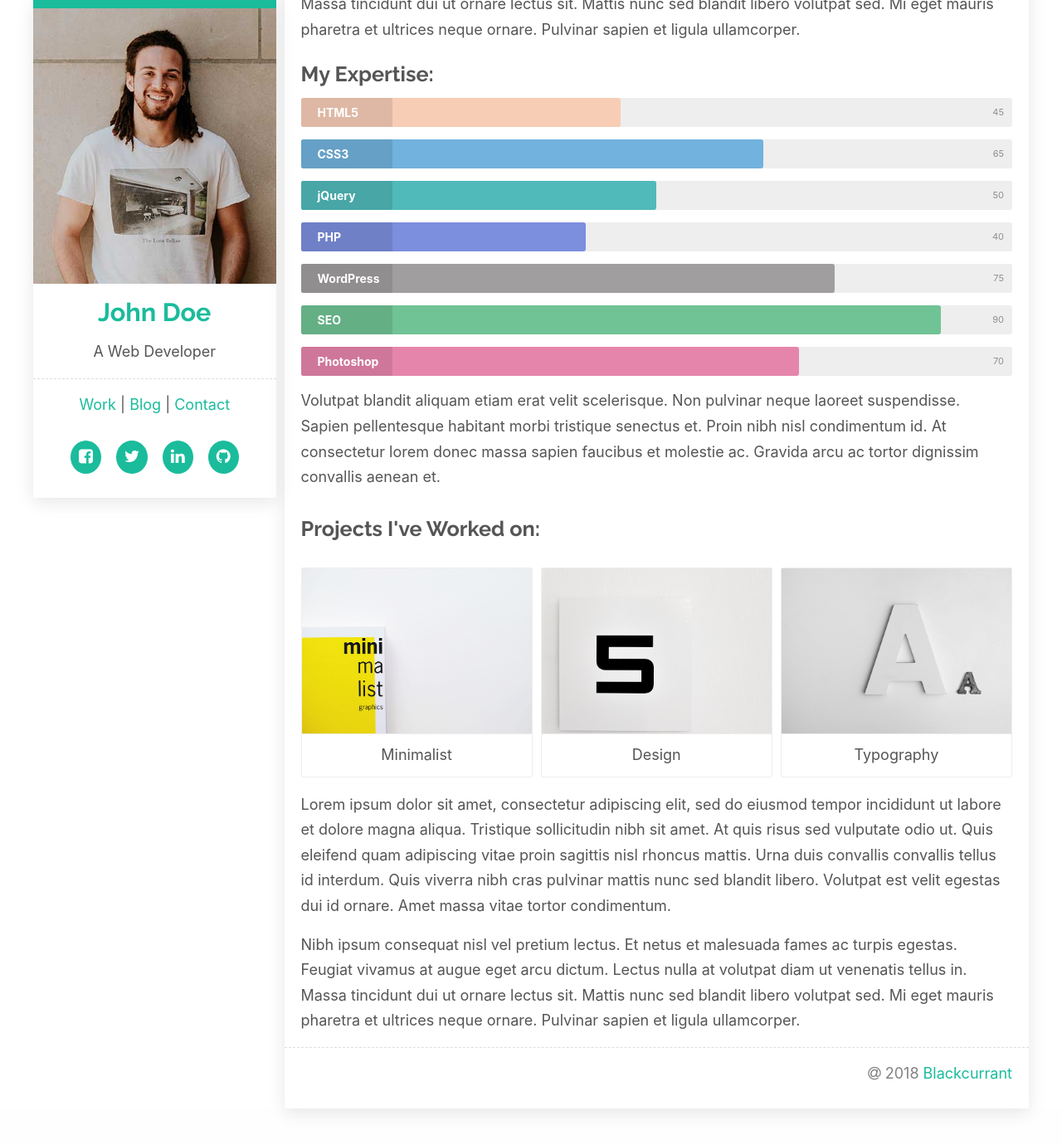
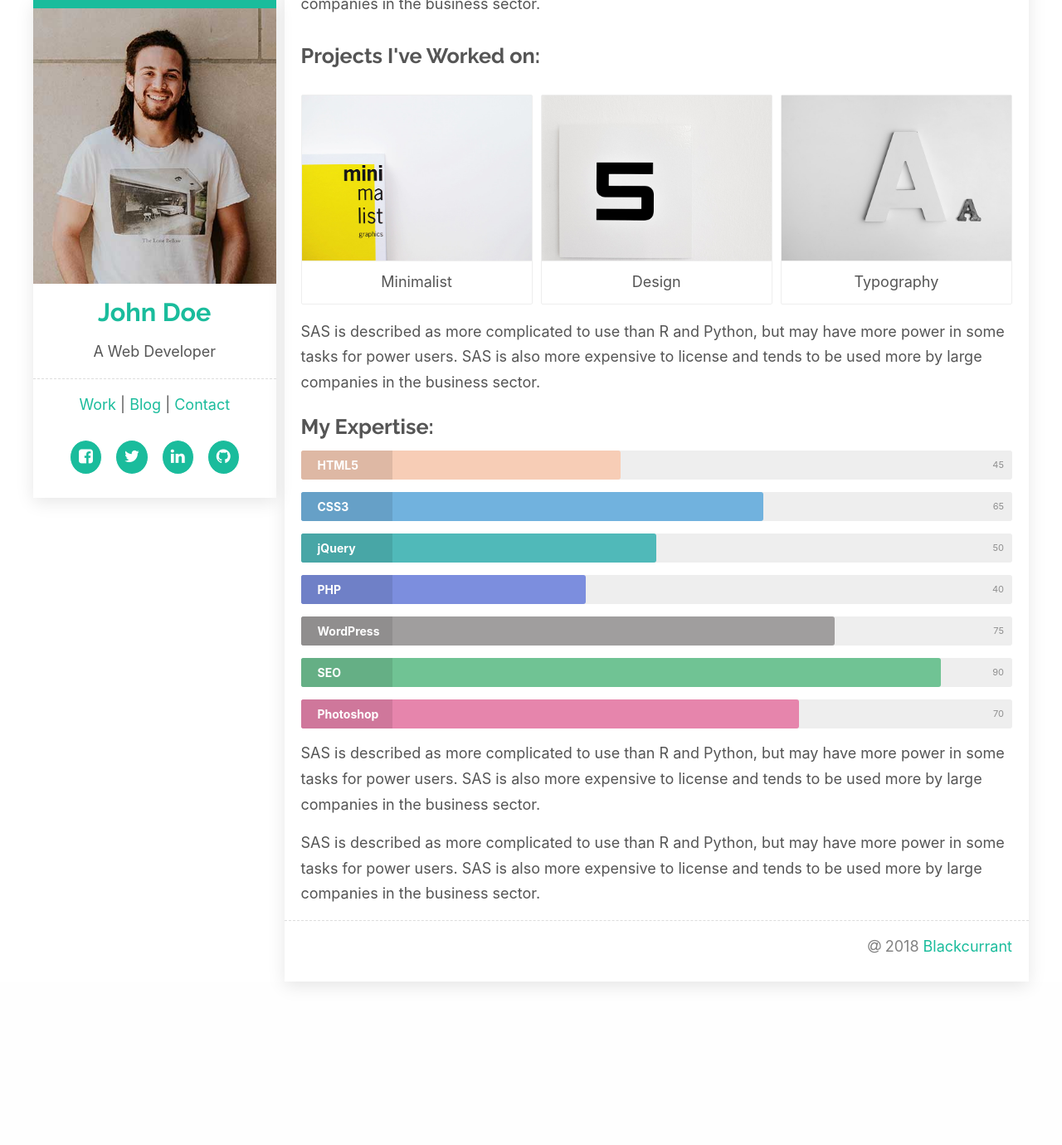
Before and after one commit to MLBott/home, a Jekyll site: the page built from index.html, in a window 1280 px wide and 1400 px high, scrolled down 325 px. Shown: the top 1380 px of the window at 83% size. Built offline with Jekyll 4.4.1, drawn with Linux system fonts in a browser that asks for light colours; nearby versions of some CDN libraries; after the commit the page ends 1572 px from its top, so only the background shows below that; some of the changed text lies outside the part shown.

Commit message:
Update index.html

```diff
--- a/index.html
+++ b/index.html
@@ -11,25 +11,25 @@ You can edit them there.
  -->
 
 
-<p>I'm working as a web developer in Zetronet. In my free time I design WordPress themes. Some of my themes are featured in Awwwards.</p>
+<p>I'm a computer science student working on expanding my skillset. In my free time I enjoy playing around with machine learning models. Some of my projects are featured below.</p>
 
 
-<p>Nibh ipsum consequat nisl vel pretium lectus. Et netus et malesuada fames ac turpis egestas. Feugiat vivamus at augue eget arcu dictum. Lectus nulla at volutpat diam ut venenatis tellus in. Massa tincidunt dui ut ornare lectus sit. Mattis nunc sed blandit libero volutpat sed. Mi eget mauris pharetra et ultrices neque ornare. Pulvinar sapien et ligula ullamcorper.</p>
+<p>SAS is described as more complicated to use than R and Python, but may have more power in some tasks for power users. SAS is also more expensive to license and tends to be used more by large companies in the business sector.</p>
 
-
-{% include expertise.html %}
-
-
-
-<p>
-Volutpat blandit aliquam etiam erat velit scelerisque. Non pulvinar neque laoreet suspendisse. Sapien pellentesque habitant morbi tristique senectus et. Proin nibh nisl condimentum id. At consectetur lorem donec massa sapien faucibus et molestie ac. Gravida arcu ac tortor dignissim convallis aenean et.
-</p>
 
 
 {% include projects.html %}
 
 
+<p>
+SAS is described as more complicated to use than R and Python, but may have more power in some tasks for power users. SAS is also more expensive to license and tends to be used more by large companies in the business sector.
+</p>
 
-<p>Lorem ipsum dolor sit amet, consectetur adipiscing elit, sed do eiusmod tempor incididunt ut labore et dolore magna aliqua. Tristique sollicitudin nibh sit amet. At quis risus sed vulputate odio ut. Quis eleifend quam adipiscing vitae proin sagittis nisl rhoncus mattis. Urna duis convallis convallis tellus id interdum. Quis viverra nibh cras pulvinar mattis nunc sed blandit libero. Volutpat est velit egestas dui id ornare. Amet massa vitae tortor condimentum.</p>
 
-<p>Nibh ipsum consequat nisl vel pretium lectus. Et netus et malesuada fames ac turpis egestas. Feugiat vivamus at augue eget arcu dictum. Lectus nulla at volutpat diam ut venenatis tellus in. Massa tincidunt dui ut ornare lectus sit. Mattis nunc sed blandit libero volutpat sed. Mi eget mauris pharetra et ultrices neque ornare. Pulvinar sapien et ligula ullamcorper.</p>
+
+
+{% include expertise.html %}
+
+<p>SAS is described as more complicated to use than R and Python, but may have more power in some tasks for power users. SAS is also more expensive to license and tends to be used more by large companies in the business sector.</p>
+
+<p>SAS is described as more complicated to use than R and Python, but may have more power in some tasks for power users. SAS is also more expensive to license and tends to be used more by large companies in the business sector.</p>
```
